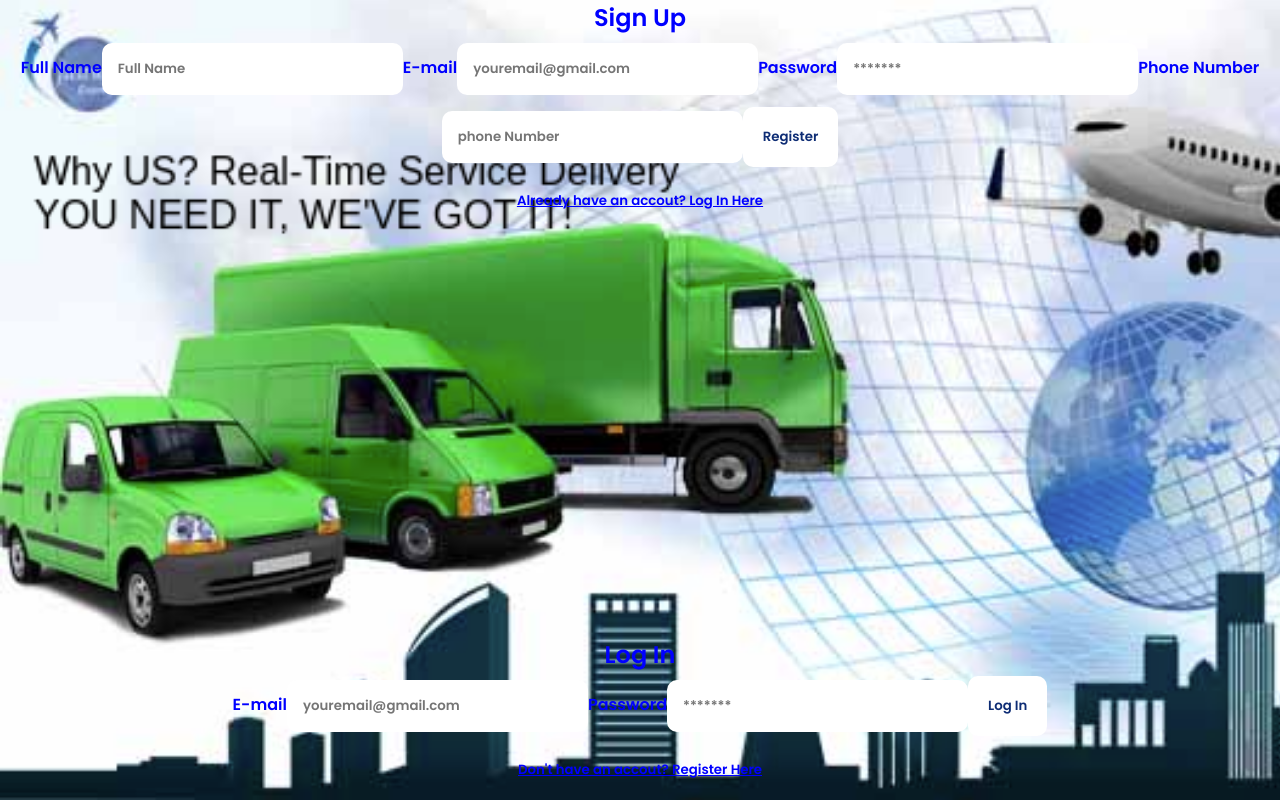
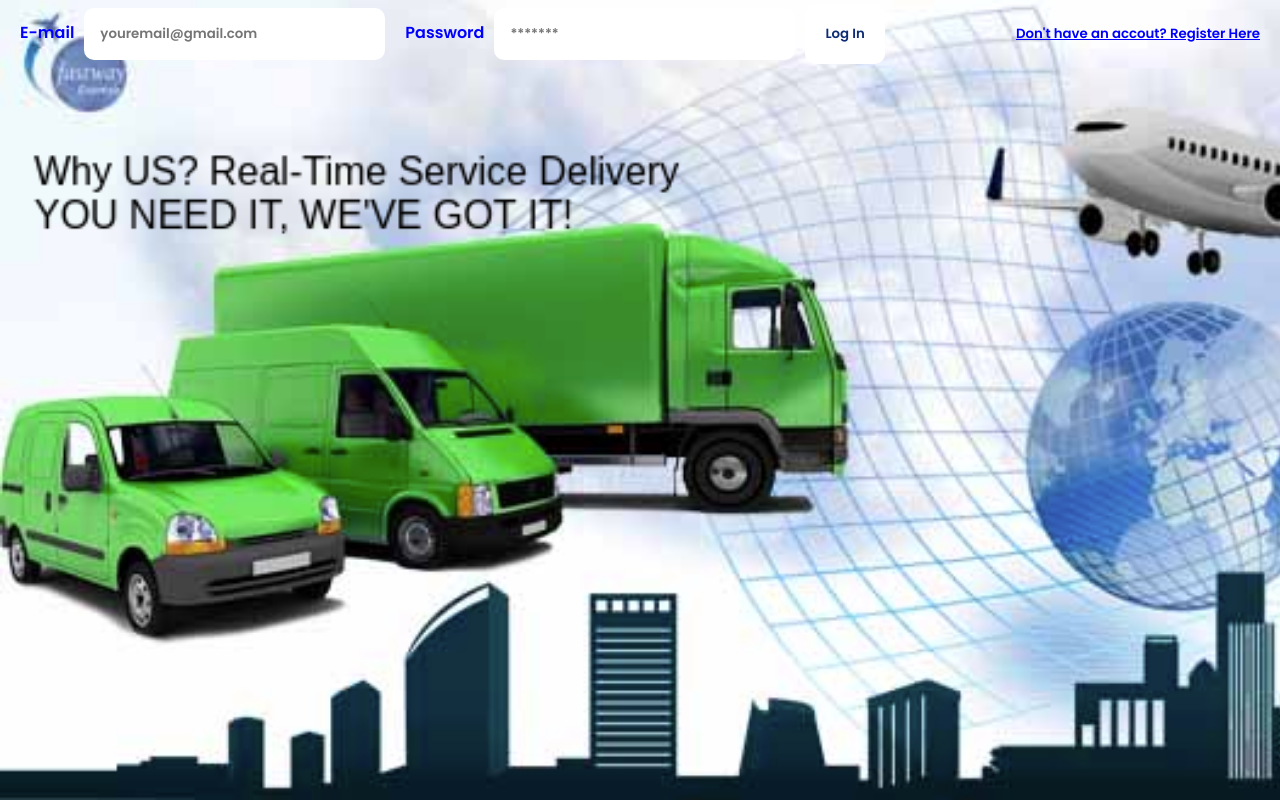
Before and after one commit to briankorir44/Package-Pros-Project, a React (Create React App) app: page /Register in a window 1280 px wide. Built offline with nearby package versions, Linux system fonts and the light colour scheme.

Commit message:
style nav-bar

```diff
--- a/src/App.js
+++ b/src/App.js
@@ -6,10 +6,6 @@ import { Login } from './pages/Login';
 import { Register } from './pages/Register';
 // import '.com/styles/Navbar.css'
 import './components/styles/Navbar.css'
-
-
-
-
 
 function App() {
   const [currentForm, setCurrentForm] = useState('login');
@@ -27,8 +23,8 @@ function App() {
          <Route
           exact path="/" element={<Navbar/>}></Route>
         {/* <Route exact path="/Admin" element={<Admin />}></Route> */}
-          { <Route exact path="/Login" element={<Login />}></Route> }
-        <Route exact path="/Register" element={<Register />}></Route>
+          {/* { <Route exact path="/Login" element={<Login />}></Route> }
+        <Route exact path="/Register" element={<Register />}></Route> */}
         {/* <Route exact path="/Footer" element={<Footer />}></Route> */}
       </Routes>
     </div>
--- a/src/components/styles/Login.css
+++ b/src/components/styles/Login.css
@@ -1,50 +1,61 @@
-.App{
+.container {
     text-align: center;
     display: flex;
-    flex-direction: column-reverse;
-    background-image: url(../assets/Screenshot\ FINAL.png);
-    background-repeat: no-repeat;
-    background-size: cover;
-    /* background: cover; */
-    height: 100vh;
+    /* flex-direction: column-reverse;  */
+
+
     align-items: center;
     justify-content: space-between;
     color: blue;
 
     /* background-image: linear-gradient(79deg, rgb(199, 127, 26), rgb(63, 186, 178), rgb(13, 44, 116)); */
 }
+
+.App{
+    background-image: url(../assets/Screenshot\ FINAL.png);
+    background-repeat: no-repeat;
+    background-size: cover;
+    height: 100vh;
+}
 /* .auth-form-container, .login-form, .register-form {
     display: flex;
     flex-direction: column; */
 /* } */
-.auth-form-container{
+.auth-form-container {
+    margin-top: 0%;
     display: flex;
-    flex-direction: column;
-    /* padding:5rem;
+    padding: 5rem;
     border: 1px solid white;
     border-radius: 10px;
-    margin:0.5 rem; */
-    }
-label{
+    margin: 0.5 rem;
+}
+
+label {
     /* align-items: center; */
-    text-align:left;
+    text-align: left;
     padding: 0.25rem 0;
+    margin-right: 10px;
+    margin-left:20px;
 }
-input{
+
+input {
     margin: 0.5rem 0;
     padding: 1rem;
     border: none;
     border-radius: 10px;
 }
-button{
+
+button {
     border: none;
+    margin-left: 10px;
     background-color: white;
     padding: 20px;
     border-radius: 10px;
     cursor: pointer;
     color: rgb(13, 44, 116);
 }
-.link-btn{
+
+.link-btn {
     background: none;
     color: blue;
     text-decoration: underline;
--- a/src/components/styles/Navbar.css
+++ b/src/components/styles/Navbar.css
@@ -20,7 +20,6 @@ body{
     flex-direction: row;
     justify-content: space-between;
     align-items: center;
-    /* background-color: black; */
     width: 100%;
     height: 10vh;
     background-image: linear-gradient(79deg, rgb(199, 127, 26), rgb(63, 186, 178), rgb(13, 44, 116));
@@ -40,7 +39,6 @@ body{
 }
 .item{
     display: flex;
-    /* color: white;  */
 
 }
 li{
--- a/src/pages/Footer.js
+++ b/src/pages/Footer.js
@@ -1,7 +1,7 @@
 import React from 'react'
 import '../components/styles/Footer.css'
 
-export default function Footer(){
+export default function Footer() {
   return (
     <div>
       <div className='footer'>
--- a/src/pages/Login.js
+++ b/src/pages/Login.js
@@ -1,6 +1,6 @@
-import React, {useState} from 'react'
-// import '../components/styles/Login.css'
+import React, { useState } from 'react'
 import '../components/styles/Login.css'
+
 export const Login = (props) => {
     const [email, setEmail] = useState('');
     const [pass, setPass] = useState('');
@@ -11,16 +11,15 @@ export const Login = (props) => {
 
     }
     return (
-        <div className='auth-form container'>
-         <h2>Log In</h2>
-       <form className= "login-form" onSubmit={handleSubmit}>
-        < label htmlFor= "email">E-mail</label>
-        <input value={email} onChange ={(e)=> setEmail(e.target.value)} type= "email" placeholder= "youremail@gmail.com" id = "email" name = "email"/>
-        < label htmlFor= "password">Password</label>
-        <input value={pass} onChange ={(e)=> setPass(e.target.value)} type= "password" placeholder= "*******" id = "password" name = "password"/>
-       <button type= "submit">Log In</button>
-       </form>
-       <button className='link-btn' onClick={()=>props.onFormSwitch('register')}>Don't have an accout? Register Here</button>
-       </div>
+        <div className="container">
+            <form className="login-form" onSubmit={handleSubmit}>
+                < label htmlFor="email">E-mail</label>
+                <input value={email} onChange={(e) => setEmail(e.target.value)} type="email" placeholder="youremail@gmail.com" id="email" name="email" />
+                < label htmlFor="password">Password</label>
+                <input value={pass} onChange={(e) => setPass(e.target.value)} type="password" placeholder="*******" id="password" name="password" />
+                <button type="submit">Log In</button>
+            </form>
+            <button className='link-btn' onClick={() => props.onFormSwitch('register')}>Don't have an accout? Register Here</button>
+        </div>
     )
 }
--- a/src/pages/Navbar.js
+++ b/src/pages/Navbar.js
@@ -1,8 +1,7 @@
 import React from 'react'
 import { Link } from 'react-router-dom'
 import '../components/styles/Navbar.css'
-// import {Footer} from './'
-// import {Footer} from './Footer'
+
 import Footer from '../pages/Footer'
 export const Navbar = () => {
   return (
@@ -10,7 +9,7 @@ export const Navbar = () => {
         <div className="logo">
             Package Pros Logistics Co.
         </div>
-        <nav className='item'>
+        {/* <nav className='item'>
             <ul className= 'ul'>
                 <li>
                     <Link to ='/Admin'>Admin</Link>
@@ -22,7 +21,7 @@ export const Navbar = () => {
                     <Link to ='/Register'>Register</Link>
                 </li>
             </ul>
-        </nav>
+        </nav> */}
         <Footer/>
     </div>
   )
--- a/src/pages/Register.js
+++ b/src/pages/Register.js
@@ -5,28 +5,24 @@ import '../components/styles/Login.css'
 export const Register = (props) => {
     const [email, setEmail] = useState('');
     const [pass, setPass] = useState('');
-    const [number, setNumber] = useState('');
-    const [name,setName] = useState('');
+    const [name, setName] = useState('');
 
     const handleSubmit = (e) => {
         e.preventDefault();
         console.log(email);
     }
     return (
-    <div className="auth-form container">
-        <h2>Sign Up</h2>
-    <form className= "register-form" onSubmit={handleSubmit}>
-        <label htmlFor= "name">Full Name</label>
-        <input value={name} name="name" id = "name" placeholder="Full Name"/>
-     < label htmlFor= "email">E-mail</label>
-     <input value={email} onChange ={(e)=> setEmail(e.target.value)} type= "email" placeholder= "youremail@gmail.com" id = "email" name = "email"/>
-     < label htmlFor= "password">Password</label>
-     <input value={pass} onChange ={(e)=> setPass(e.target.value)} type= "password" placeholder= "*******" id = "password" name = "password"/>
-     < label htmlFor= "Phone Number">Phone Number</label>
-     <input value={number} onChange ={(e)=> setNumber(e.target.value)} type= "number" placeholder= "phone Number" id = "number" name = "number"/>
-    <button type= "submit">Register</button>
-    </form>
-    <button className='link-btn'onClick={()=>props.onFormSwitch('login')}>Already have an accout? Log In Here</button>
-    </div>
-  )
+        <div className="container">
+            <form className="register-form" onSubmit={handleSubmit}>
+                <label htmlFor="name">Full Name</label>
+                <input value={name} name="name" id="name" placeholder="Full Name" />
+                < label htmlFor="email">E-mail</label>
+                <input value={email} onChange={(e) => setEmail(e.target.value)} type="email" placeholder="youremail@gmail.com" id="email" name="email" />
+                < label htmlFor="password">Password</label>
+                <input value={pass} onChange={(e) => setPass(e.target.value)} type="password" placeholder="*******" id="password" name="password" />
+                <button type="submit">Register</button>
+            </form>
+            <button className='link-btn' onClick={() => props.onFormSwitch('login')}>Already have an accout? Log In Here</button>
+        </div>
+    )
 }
```
Lines whose indentation alone changed are shown as unchanged.
